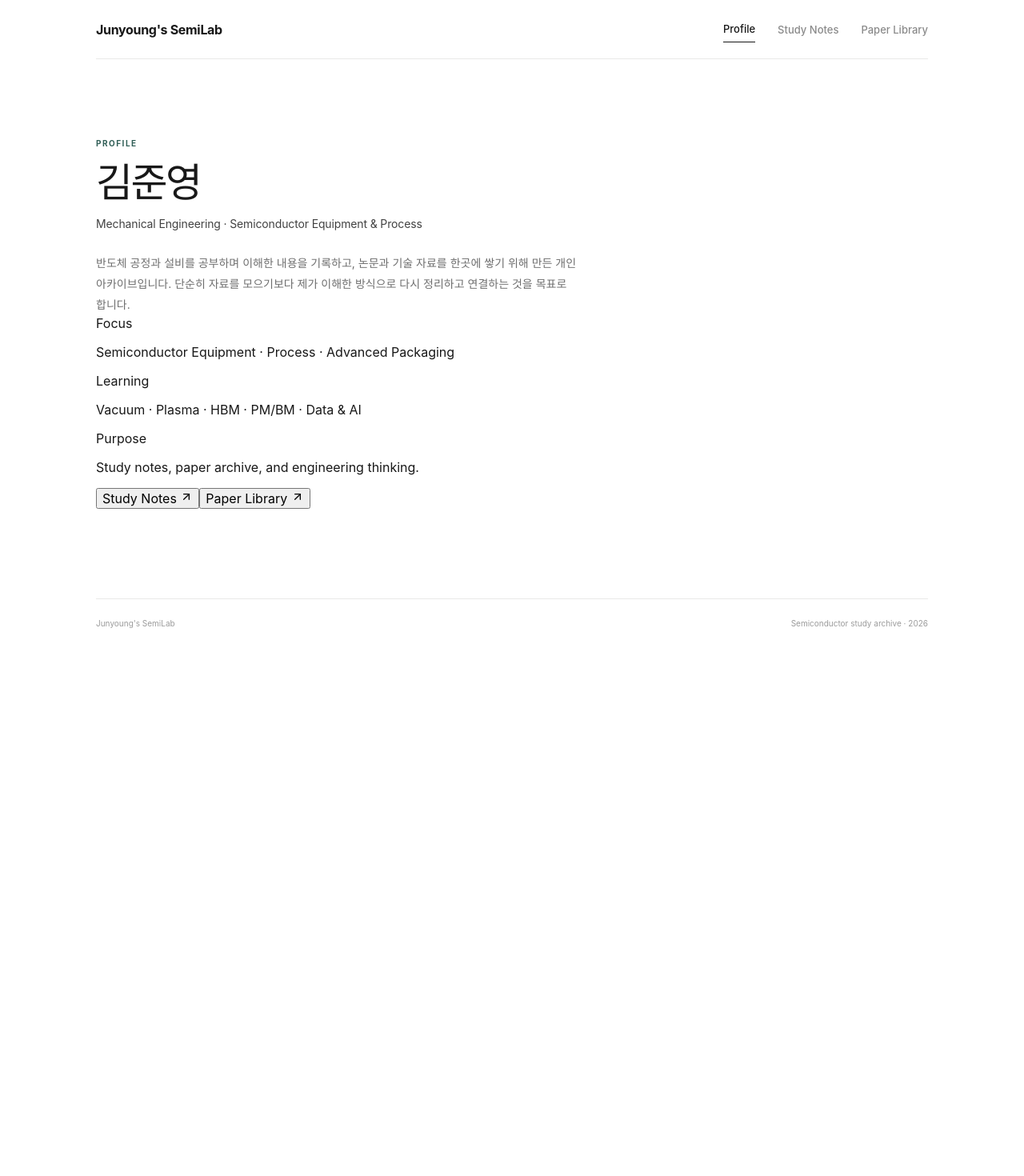
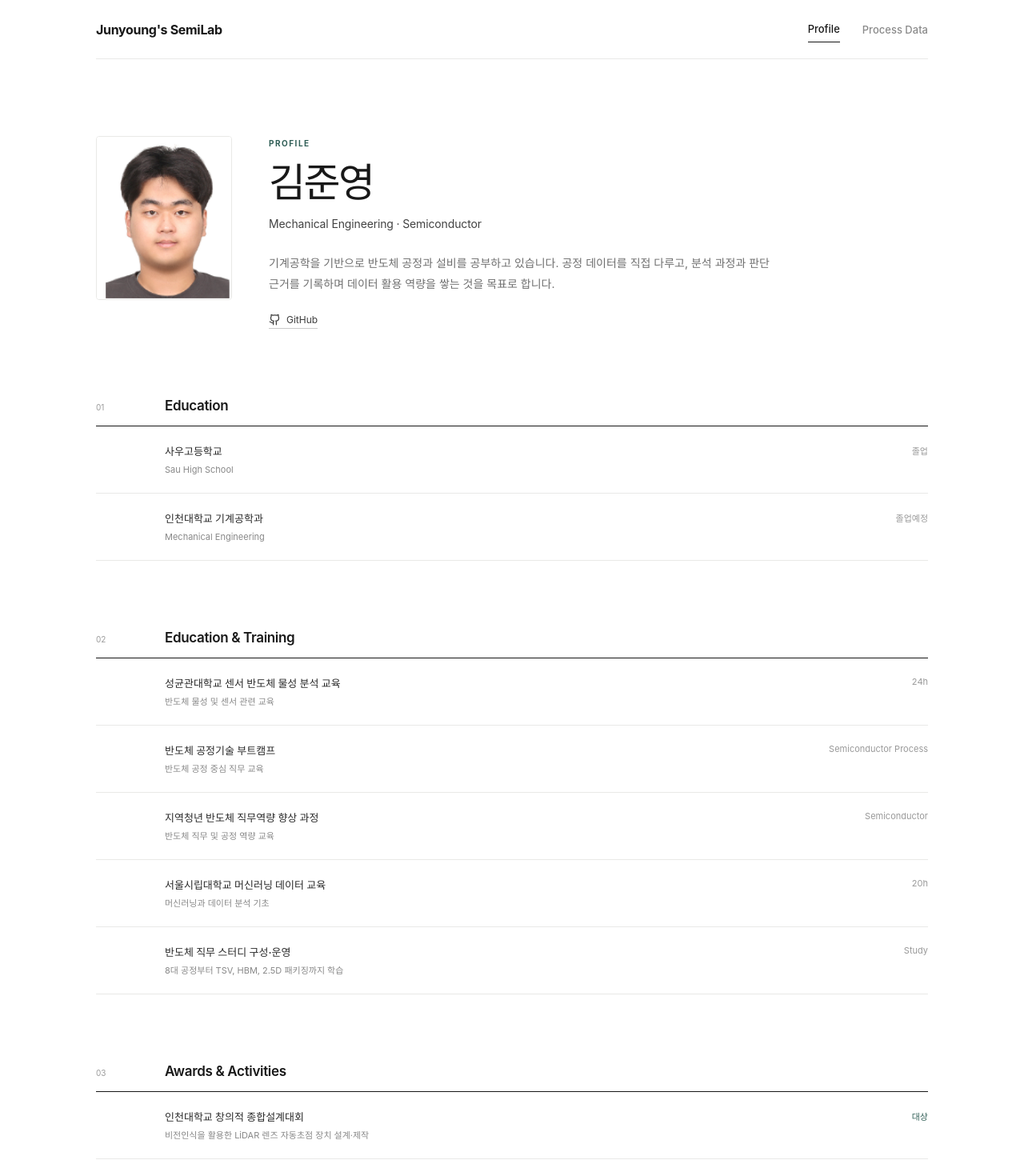
Before and after one commit to keemjunyoung/junyoung-semilab, a React (Vite) app: page / in a window 1280 px wide. Shown: the top 1470 px of the page at 80% size. Before the commit the page ends 817 px from the top, so only its background shows below. Built offline with nearby package versions, Linux system fonts and the light colour scheme.

Commit message:
Apply profile photo, education, and process data portfolio

```diff
--- a/src/App.tsx
+++ b/src/App.tsx
@@ -1,253 +1,316 @@
-import { useMemo, useState } from "react";
-import { ArrowUpRight, Menu, Search, X } from "lucide-react";
-import { papers, studyNotes } from "./data/content";
+import { useState } from "react";
+import { Github, Menu, X } from "lucide-react";
 import "./styles.css";
 
-type Section = "profile" | "notes" | "papers";
+type Page = "profile" | "process-data";
 
-const navItems: { id: Section; label: string }[] = [
-  { id: "profile", label: "Profile" },
-  { id: "notes", label: "Study Notes" },
-  { id: "papers", label: "Paper Library" }
+const education = [
+  {
+    title: "사우고등학교",
+    meta: "졸업",
+    detail: "Sau High School",
+  },
+  {
+    title: "인천대학교 기계공학과",
+    meta: "졸업예정",
+    detail: "Mechanical Engineering",
+  },
 ];
 
-const noteCategories = ["All", "Process", "Equipment", "Packaging"];
+const training = [
+  {
+    title: "성균관대학교 센서 반도체 물성 분석 교육",
+    meta: "24h",
+    detail: "반도체 물성 및 센서 관련 교육",
+  },
+  {
+    title: "반도체 공정기술 부트캠프",
+    meta: "Semiconductor Process",
+    detail: "반도체 공정 중심 직무 교육",
+  },
+  {
+    title: "지역청년 반도체 직무역량 향상 과정",
+    meta: "Semiconductor",
+    detail: "반도체 직무 및 공정 역량 교육",
+  },
+  {
+    title: "서울시립대학교 머신러닝 데이터 교육",
+    meta: "20h",
+    detail: "머신러닝과 데이터 분석 기초",
+  },
+  {
+    title: "반도체 직무 스터디 구성·운영",
+    meta: "Study",
+    detail: "8대 공정부터 TSV, HBM, 2.5D 패키징까지 학습",
+  },
+];
+
+const activities = [
+  {
+    title: "인천대학교 창의적 종합설계대회",
+    result: "대상",
+    detail: "비전인식을 활용한 LiDAR 렌즈 자동초점 장치 설계·제작",
+  },
+  {
+    title: "성균관대학교 거점 전국 창의적 종합설계대회",
+    result: "공학혁신상",
+    detail: "LiDAR 렌즈 자동초점 시스템 프로젝트",
+  },
+  {
+    title: "제3회 SDGs 소셜벤처 챔피언쉽",
+    result: "장려상",
+    detail: "미세조류 기반 자동화 시스템 프로젝트",
+  },
+  {
+    title: "iGEM Jamboree",
+    result: "Participation",
+    detail: "바이오파운더리 프로젝트 DRYLAB 기계 파트",
+  },
+  {
+    title: "Samsung E&A 제14회 에너지·환경 탐구대회",
+    result: "수상",
+    detail: "미세조류 기반 절삭유 정화 및 데이터 활용 프로젝트",
+  },
+];
+
+const processPortfolio = [
+  {
+    index: "01",
+    title: "Semiconductor Process Data — Data Cleaning & EDA",
+    status: "준비 중",
+    description:
+      "반도체 공정 데이터를 정제하고 변수의 분포, 결측치, 상관관계를 확인하는 과정을 기록합니다.",
+    tags: ["Preprocessing", "EDA", "Visualization"],
+  },
+  {
+    index: "02",
+    title: "Process Anomaly Classification",
+    status: "준비 중",
+    description:
+      "공정 데이터에서 정상·이상 패턴을 구분하고 모델의 판단 결과를 공정 관점에서 해석하는 과정을 기록합니다.",
+    tags: ["Classification", "Anomaly", "Semiconductor"],
+  },
+  {
+    index: "03",
+    title: "Feature Importance & Engineering Insight",
+    status: "준비 중",
+    description:
+      "예측 정확도에서 끝내지 않고 어떤 공정 변수가 결과에 영향을 주는지 분석하고 엔지니어 관점의 해석을 남깁니다.",
+    tags: ["Feature Importance", "SHAP", "Insight"],
+  },
+];
+
+function ProfilePage() {
+  return (
+    <section className="page profile-page">
+      <div className="profile-hero">
+        <div className="profile-photo-wrap">
+          <img
+            className="profile-photo"
+            src="/profile.png"
+            alt="김준영 프로필"
+            onError={(event) => {
+              event.currentTarget.style.display = "none";
+              const fallback = event.currentTarget.nextElementSibling as HTMLElement | null;
+              if (fallback) fallback.style.display = "grid";
+            }}
+          />
+          <div className="profile-photo-fallback" aria-hidden="true">
+            KJY
+          </div>
+        </div>
+
+        <div className="profile-intro">
+          <p className="section-label">PROFILE</p>
+          <h1>김준영</h1>
+          <p className="profile-role">Mechanical Engineering · Semiconductor</p>
+          <p className="profile-copy">
+            기계공학을 기반으로 반도체 공정과 설비를 공부하고 있습니다. 공정 데이터를 직접 다루고,
+            분석 과정과 판단 근거를 기록하며 데이터 활용 역량을 쌓는 것을 목표로 합니다.
+          </p>
+          <a
+            className="github-link"
+            href="https://github.com/keemjunyoung/junyoung-semilab"
+            target="_blank"
+            rel="noreferrer"
+          >
+            <Github size={15} /> GitHub
+          </a>
+        </div>
+      </div>
+
+      <div className="profile-section">
+        <div className="section-head">
+          <span>01</span>
+          <h2>Education</h2>
+        </div>
+        <div className="simple-list">
+          {education.map((item) => (
+            <div className="simple-row" key={item.title}>
+              <div>
+                <strong>{item.title}</strong>
+                <p>{item.detail}</p>
+              </div>
+              <span>{item.meta}</span>
+            </div>
+          ))}
+        </div>
+      </div>
+
+      <div className="profile-section">
+        <div className="section-head">
+          <span>02</span>
+          <h2>Education & Training</h2>
+        </div>
+        <div className="simple-list">
+          {training.map((item) => (
+            <div className="simple-row" key={item.title}>
+              <div>
+                <strong>{item.title}</strong>
+                <p>{item.detail}</p>
+              </div>
+              <span>{item.meta}</span>
+            </div>
+          ))}
+        </div>
+      </div>
+
+      <div className="profile-section">
+        <div className="section-head">
+          <span>03</span>
+          <h2>Awards & Activities</h2>
+        </div>
+        <div className="simple-list">
+          {activities.map((item) => (
+            <div className="simple-row activity-row" key={item.title}>
+              <div>
+                <strong>{item.title}</strong>
+                <p>{item.detail}</p>
+              </div>
+              <span>{item.result}</span>
+            </div>
+          ))}
+        </div>
+      </div>
+    </section>
+  );
+}
+
+function ProcessDataPage() {
+  return (
+    <section className="page data-page">
+      <header className="page-heading">
+        <p className="section-label">PROCESS DATA</p>
+        <h1>Semiconductor Process Data</h1>
+        <p>
+          반도체 공정 데이터를 직접 다루며 공부한 과정, 코드, 시각화와 해석을 하나씩 쌓아가는
+          포트폴리오입니다. 완성된 결과뿐 아니라 문제를 정의하고 데이터를 해석한 과정까지 기록합니다.
+        </p>
+      </header>
+
+      <div className="data-principles">
+        <div>
+          <span>01</span>
+          <strong>Understand</strong>
+          <p>공정과 변수의 의미를 먼저 이해합니다.</p>
+        </div>
+        <div>
+          <span>02</span>
+          <strong>Analyze</strong>
+          <p>데이터를 정제·시각화하고 패턴을 찾습니다.</p>
+        </div>
+        <div>
+          <span>03</span>
+          <strong>Interpret</strong>
+          <p>모델 결과를 엔지니어 관점에서 해석합니다.</p>
+        </div>
+      </div>
+
+      <div className="portfolio-list">
+        {processPortfolio.map((project) => (
+          <article className="portfolio-row" key={project.index}>
+            <span className="portfolio-index">{project.index}</span>
+            <div className="portfolio-main">
+              <div className="portfolio-title">
+                <h2>{project.title}</h2>
+                <span>{project.status}</span>
+              </div>
+              <p>{project.description}</p>
+              <div className="inline-tags">
+                {project.tags.map((tag) => (
+                  <span key={tag}>{tag}</span>
+                ))}
+              </div>
+            </div>
+          </article>
+        ))}
+      </div>
+
+      <div className="empty-note">
+        <span>+</span>
+        <div>
+          <strong>첫 분석부터 순서대로 추가할 예정입니다.</strong>
+          <p>데이터셋 · 코드 · 시각화 · 결과 해석을 프로젝트 단위로 기록합니다.</p>
+        </div>
+      </div>
+    </section>
+  );
+}
 
 export default function App() {
-  const [section, setSection] = useState<Section>("profile");
-  const [mobileOpen, setMobileOpen] = useState(false);
-  const [noteQuery, setNoteQuery] = useState("");
-  const [paperQuery, setPaperQuery] = useState("");
-  const [category, setCategory] = useState("All");
+  const [page, setPage] = useState<Page>("profile");
+  const [menuOpen, setMenuOpen] = useState(false);
 
-  const filteredNotes = useMemo(() => {
-    const q = noteQuery.trim().toLowerCase();
-    return studyNotes.filter((note) => {
-      const categoryMatch = category === "All" || note.category === category;
-      const text = `${note.title} ${note.summary} ${note.tags.join(" ")}`.toLowerCase();
-      return categoryMatch && (!q || text.includes(q));
-    });
-  }, [noteQuery, category]);
-
-  const filteredPapers = useMemo(() => {
-    const q = paperQuery.trim().toLowerCase();
-    return papers.filter((paper) => {
-      const text = `${paper.title} ${paper.field} ${paper.source} ${paper.note} ${paper.tags.join(" ")}`.toLowerCase();
-      return !q || text.includes(q);
-    });
-  }, [paperQuery]);
-
-  const navigate = (next: Section) => {
-    setSection(next);
-    setMobileOpen(false);
+  const moveTo = (next: Page) => {
+    setPage(next);
+    setMenuOpen(false);
     window.scrollTo({ top: 0, behavior: "smooth" });
   };
 
   return (
     <div className="site-shell">
       <header className="topbar">
-        <button className="wordmark" onClick={() => navigate("profile")}>Junyoung's SemiLab</button>
+        <button className="wordmark" onClick={() => moveTo("profile")}>
+          Junyoung's SemiLab
+        </button>
 
-        <nav className="desktop-nav" aria-label="Primary navigation">
-          {navItems.map((item) => (
+        <nav className="desktop-nav" aria-label="Main navigation">
+          <button className={page === "profile" ? "active" : ""} onClick={() => moveTo("profile")}>
+            Profile
+          </button>
           <button
-              key={item.id}
-              className={section === item.id ? "active" : ""}
-              onClick={() => navigate(item.id)}
+            className={page === "process-data" ? "active" : ""}
+            onClick={() => moveTo("process-data")}
           >
-              {item.label}
+            Process Data
           </button>
-          ))}
         </nav>
 
-        <button className="menu-button" onClick={() => setMobileOpen((open) => !open)} aria-label="메뉴 열기">
-          {mobileOpen ? <X size={20} /> : <Menu size={20} />}
+        <button className="menu-button" onClick={() => setMenuOpen((value) => !value)} aria-label="Menu">
+          {menuOpen ? <X size={19} /> : <Menu size={19} />}
         </button>
       </header>
 
-      {mobileOpen && (
+      {menuOpen && (
         <nav className="mobile-nav" aria-label="Mobile navigation">
-          {navItems.map((item) => (
+          <button className={page === "profile" ? "active" : ""} onClick={() => moveTo("profile")}>
+            Profile
+          </button>
           <button
-              key={item.id}
-              className={section === item.id ? "active" : ""}
-              onClick={() => navigate(item.id)}
+            className={page === "process-data" ? "active" : ""}
+            onClick={() => moveTo("process-data")}
           >
-              {item.label}
+            Process Data
           </button>
-          ))}
         </nav>
       )}
 
-      <main>
-        {section === "profile" && <ProfilePage onNavigate={navigate} />}
-        {section === "notes" && (
-          <StudyNotesPage
-            query={noteQuery}
-            setQuery={setNoteQuery}
-            category={category}
-            setCategory={setCategory}
-            notes={filteredNotes}
-          />
-        )}
-        {section === "papers" && (
-          <PaperLibraryPage query={paperQuery} setQuery={setPaperQuery} papers={filteredPapers} />
-        )}
-      </main>
+      <main>{page === "profile" ? <ProfilePage /> : <ProcessDataPage />}</main>
 
       <footer>
         <span>Junyoung's SemiLab</span>
-        <span>Semiconductor study archive · 2026</span>
+        <span>Semiconductor Process · Data</span>
       </footer>
     </div>
   );
 }
-
-function ProfilePage({ onNavigate }: { onNavigate: (section: Section) => void }) {
-  return (
-    <section className="page profile-page">
-      <div className="profile-intro">
-        <p className="section-label">PROFILE</p>
-        <h1>김준영</h1>
-        <p className="profile-role">Mechanical Engineering · Semiconductor Equipment & Process</p>
-        <p className="profile-copy">
-          반도체 공정과 설비를 공부하며 이해한 내용을 기록하고, 논문과 기술 자료를 한곳에 쌓기 위해 만든 개인 아카이브입니다.
-          단순히 자료를 모으기보다 제가 이해한 방식으로 다시 정리하고 연결하는 것을 목표로 합니다.
-        </p>
-      </div>
-
-      <div className="profile-meta">
-        <div>
-          <span>Focus</span>
-          <p>Semiconductor Equipment · Process · Advanced Packaging</p>
-        </div>
-        <div>
-          <span>Learning</span>
-          <p>Vacuum · Plasma · HBM · PM/BM · Data & AI</p>
-        </div>
-        <div>
-          <span>Purpose</span>
-          <p>Study notes, paper archive, and engineering thinking.</p>
-        </div>
-      </div>
-
-      <div className="profile-links">
-        <button onClick={() => onNavigate("notes")}>Study Notes <ArrowUpRight size={16} /></button>
-        <button onClick={() => onNavigate("papers")}>Paper Library <ArrowUpRight size={16} /></button>
-      </div>
-    </section>
-  );
-}
-
-function StudyNotesPage({ query, setQuery, category, setCategory, notes }: any) {
-  return (
-    <section className="page">
-      <PageHeading
-        label="STUDY NOTES"
-        title="반도체 공부 기록"
-        description="공정, 설비, 패키징을 공부하며 이해한 내용을 짧고 명확하게 쌓는 공간입니다."
-      />
-
-      <div className="controls">
-        <label className="search-field">
-          <Search size={17} />
-          <input value={query} onChange={(e) => setQuery(e.target.value)} placeholder="노트 검색" />
-        </label>
-        <div className="category-tabs">
-          {noteCategories.map((item) => (
-            <button key={item} className={category === item ? "active" : ""} onClick={() => setCategory(item)}>
-              {item}
-            </button>
-          ))}
-        </div>
-      </div>
-
-      <div className="list-section">
-        {notes.map((note: any) => (
-          <article className="note-row" key={note.id}>
-            <div className="note-index">{note.category}</div>
-            <div className="note-main">
-              <div className="note-heading">
-                <h2>{note.title}</h2>
-                <span>{note.updated}</span>
-              </div>
-              <p>{note.summary}</p>
-              <div className="inline-tags">
-                {note.tags.map((tag: string) => <span key={tag}>{tag}</span>)}
-              </div>
-            </div>
-          </article>
-        ))}
-      </div>
-
-      <div className="empty-entry">
-        <span>+</span>
-        <div>
-          <strong>새로운 공부 내용을 계속 추가하는 공간</strong>
-          <p>이후 Markdown 또는 데이터베이스와 연결해 직접 노트를 추가할 수 있도록 확장할 예정입니다.</p>
-        </div>
-      </div>
-    </section>
-  );
-}
-
-function PaperLibraryPage({ query, setQuery, papers: paperItems }: any) {
-  return (
-    <section className="page">
-      <PageHeading
-        label="PAPER LIBRARY"
-        title="논문 · 연구 자료 아카이브"
-        description="읽은 논문과 앞으로 읽을 자료를 분야별로 모으고, 핵심 내용과 내 해석을 함께 기록합니다."
-      />
-
-      <div className="controls paper-controls">
-        <label className="search-field">
-          <Search size={17} />
-          <input value={query} onChange={(e) => setQuery(e.target.value)} placeholder="논문 제목, 분야, 키워드 검색" />
-        </label>
-      </div>
-
-      <div className="paper-list">
-        {paperItems.map((paper: any) => (
-          <article className="paper-row" key={paper.id}>
-            <div className="paper-meta">
-              <span>{paper.field}</span>
-              <small>{paper.source}</small>
-            </div>
-            <div className="paper-main">
-              <h2>{paper.title}</h2>
-              <p className="paper-authors">{paper.authors} · {paper.year}</p>
-              <p className="paper-note">{paper.note}</p>
-              <div className="inline-tags">
-                {paper.tags.map((tag: string) => <span key={tag}>{tag}</span>)}
-              </div>
-            </div>
-            {paper.link && (
-              <a href={paper.link} target="_blank" rel="noreferrer" aria-label="논문 링크 열기">
-                <ArrowUpRight size={18} />
-              </a>
-            )}
-          </article>
-        ))}
-      </div>
-
-      <div className="empty-entry">
-        <span>+</span>
-        <div>
-          <strong>논문을 쌓아가는 라이브러리</strong>
-          <p>다음 단계에서 URL, DOI, PDF 링크와 개인 메모를 저장할 수 있도록 기능을 붙일 수 있습니다.</p>
-        </div>
-      </div>
-    </section>
-  );
-}
-
-function PageHeading({ label, title, description }: { label: string; title: string; description: string }) {
-  return (
-    <div className="page-heading">
-      <p className="section-label">{label}</p>
-      <h1>{title}</h1>
-      <p>{description}</p>
-    </div>
-  );
-}
```
Lines whose indentation alone changed are shown as unchanged.
